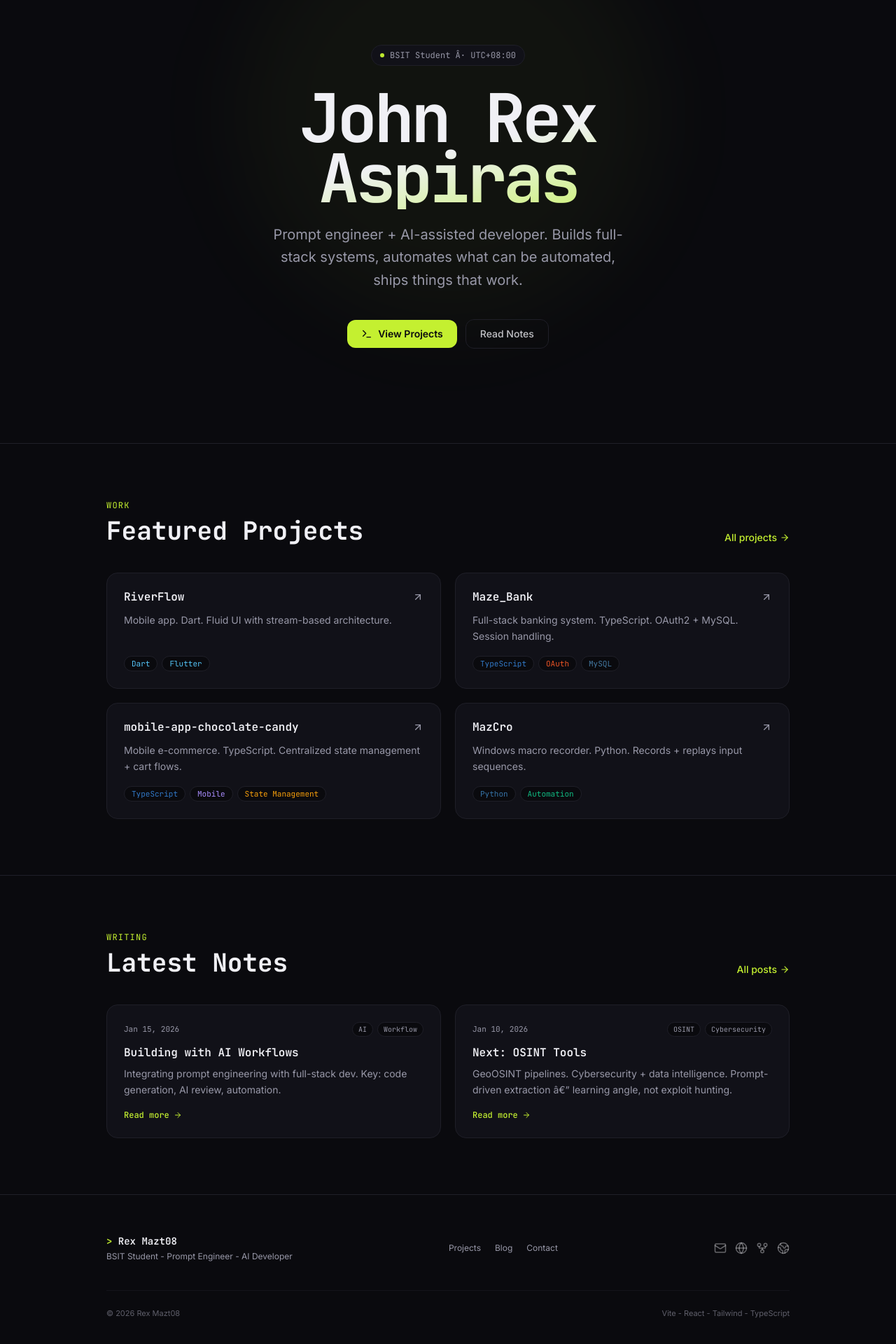
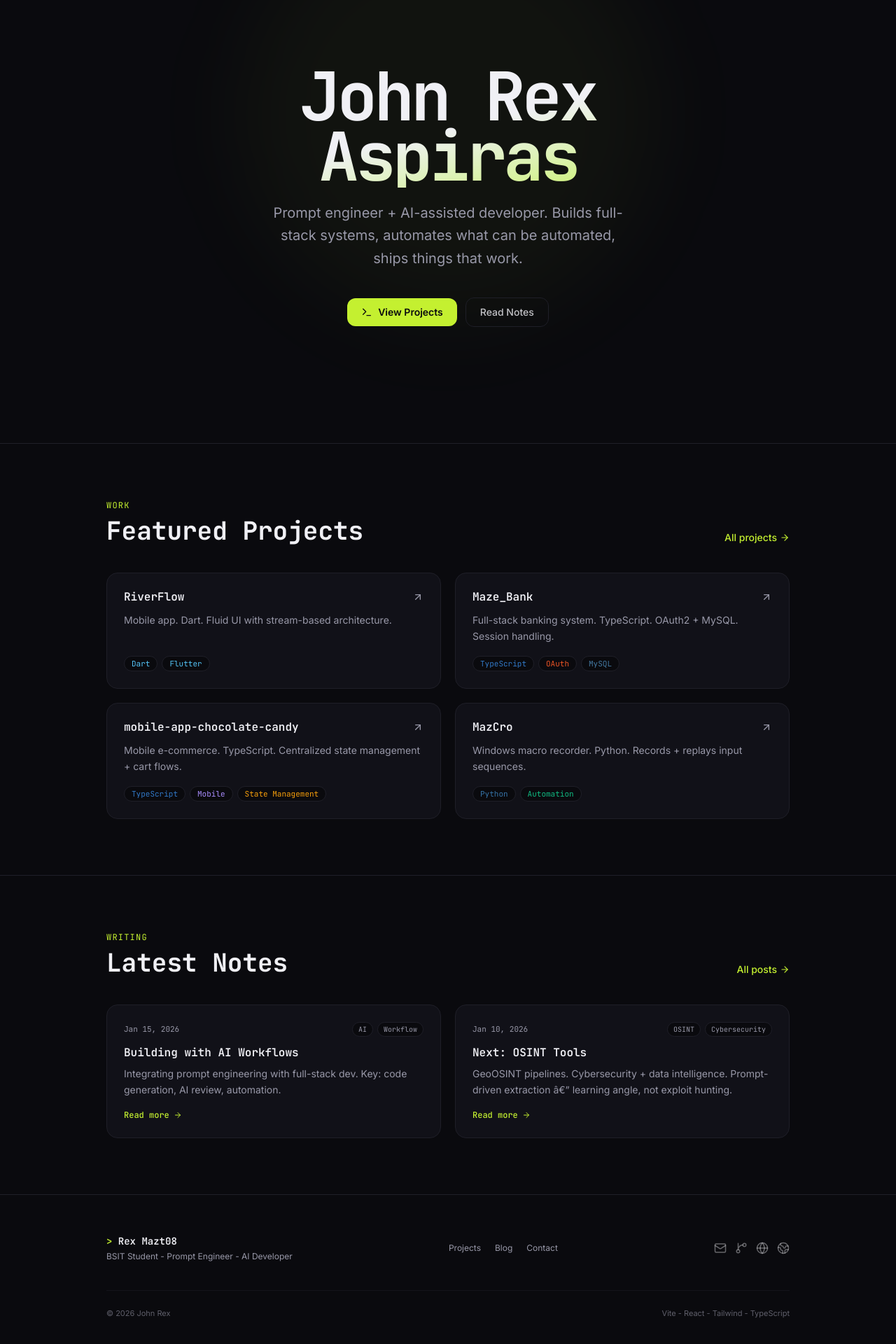
Before and after one commit to Mazt08/portfolio, a React (Vite) app: page / in a window 1280 px wide. Shown: the part 136-2056 px from the top of the page at 70% size. Built offline with nearby package versions, Linux system fonts and the light colour scheme.

Commit message:
fix(footer): correct lucide icon imports (GitBranch, Globe, Globe2)

```diff
--- a/src/components/Footer.tsx
+++ b/src/components/Footer.tsx
@@ -1,11 +1,11 @@
-import { GitFork, Globe, Mail, Globe2 } from "lucide-react";
+import { GitBranch, Mail, Globe, Globe2 } from "lucide-react";
 import { Link } from "react-router-dom";
 
 const socials = [
   { href: "mailto:Aspirasj6@gmail.com", icon: Mail, label: "Email", external: false },
-  { href: "https://www.Globe.com/in/john-rex-aspiras-b86a08311", icon: Globe, label: "Globe", external: true },
-  { href: "https://GitFork.com/Mazt08", icon: GitFork, label: "GitFork", external: true },
-  { href: "https://www.Globe2.com/promaztt", icon: Globe2, label: "Globe2", external: true },
+  { href: "https://github.com/Mazt08", icon: GitBranch, label: "GitHub", external: true },
+  { href: "https://linkedin.com/in/john-rex-aspiras-b86a08311", icon: Globe, label: "LinkedIn", external: true },
+  { href: "https://facebook.com/promaztt", icon: Globe2, label: "Facebook", external: true },
 ];
 
 const nav = [
@@ -41,7 +41,7 @@ export default function Footer() {
           </div>
         </div>
         <div className="mt-10 pt-6 border-t border-[#1f1f28]/50 flex flex-col sm:flex-row justify-between gap-2 text-[11px] text-[#9898a8]/60">
-          <span>© {new Date().getFullYear()} Rex Mazt08</span>
+          <span>© {new Date().getFullYear()} John Rex</span>
           <span>Vite - React - Tailwind - TypeScript</span>
         </div>
       </div>
--- a/src/components/Header.tsx
+++ b/src/components/Header.tsx
@@ -40,7 +40,7 @@ export default function Header() {
           to="/"
           className="font-['JetBrains_Mono'] text-base md:text-lg font-semibold text-[#f0f0f5] hover:text-[#c4f030] transition-colors tracking-tight"
         >
-          <span className="text-[#c4f030]">{">"}</span> Rex Mazt08
+          <span className="text-[#c4f030]">{">"}</span> John Rex
         </NavLink>
 
         {/* Desktop nav */}
--- a/src/pages/Home.tsx
+++ b/src/pages/Home.tsx
@@ -13,10 +13,7 @@ export default function Home() {
           <div className="absolute top-1/3 left-1/2 -translate-x-1/2 -translate-y-1/2 w-[600px] h-[600px] bg-[#c4f030]/[0.04] rounded-full blur-3xl" />
         </div>
         <div className="relative z-10 max-w-3xl">
-          <div className="animate-fade-up inline-flex items-center gap-2 border border-[#1f1f28] bg-[#111118] text-[#9898a8] text-xs font-['JetBrains_Mono'] px-3 py-1.5 rounded-full mb-8">
-            <span className="w-1.5 h-1.5 rounded-full bg-[#c4f030] animate-pulse" />
-            BSIT Student Â· UTC+08:00
-          </div>
+
           <h1 className="animate-fade-up-1 font-['JetBrains_Mono'] text-5xl sm:text-7xl md:text-8xl font-bold tracking-tighter mb-5 leading-[0.9] bg-gradient-to-br from-[#f0f0f5] via-[#f0f0f5] to-[#c4f030] bg-clip-text text-transparent">
             John Rex Aspiras
           </h1>
```
